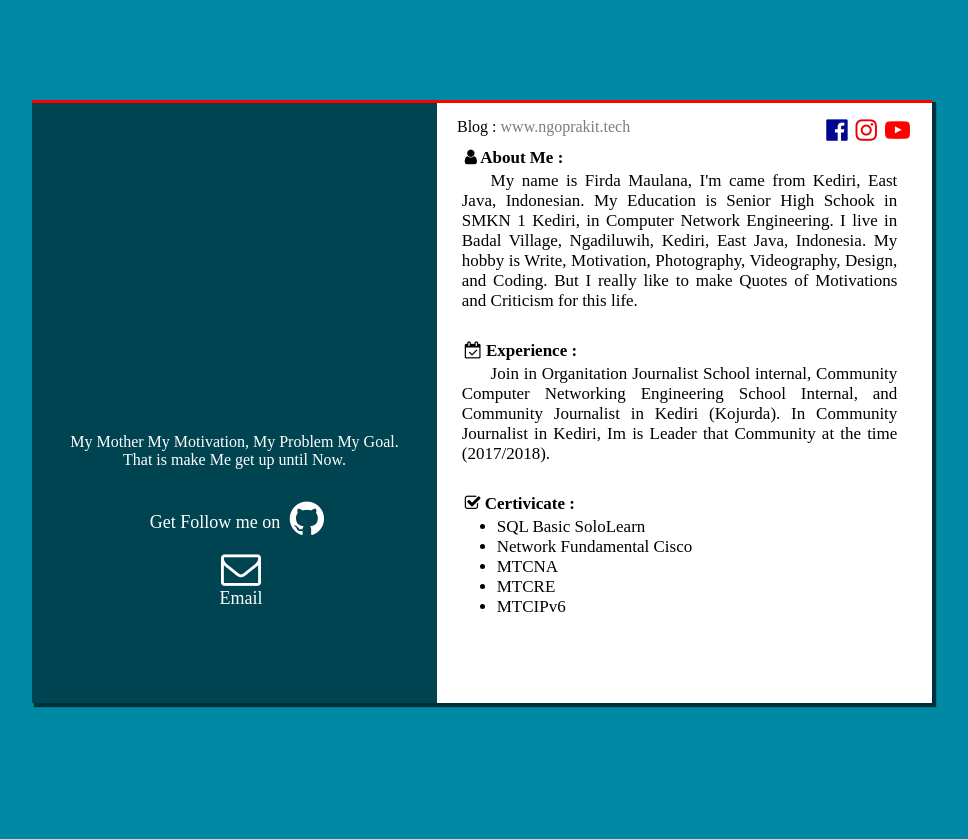
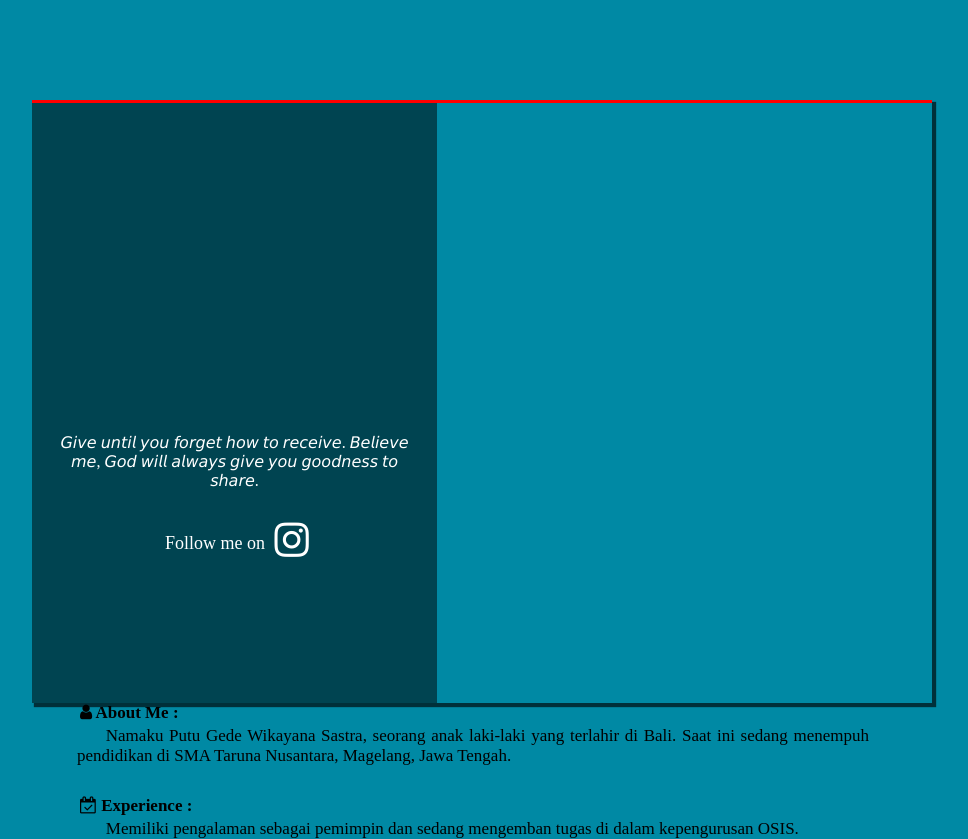
Before and after one commit to Code-With-Reza/Wika, a plain HTML site: page index.html in a window 1280 px wide. Shown: the whole page, without its empty margins (158-1126 px from the left). Before the commit the page ends 800 px from the top, so only its background shows below. Drawn offline with Linux system fonts and the light colour scheme.

Commit message:
Update index.html

```diff
--- a/index.html
+++ b/index.html
@@ -1,5 +1,5 @@
 <!DOCTYPE html>
-<html>
+<html lang="id">
 <head>
 	<meta name="viewport" content="width=device-width, initial-scale=1.0">
 	<link rel="stylesheet" href="https://cdnjs.cloudflare.com/ajax/libs/font-awesome/4.7.0/css/font-awesome.min.css">
@@ -11,39 +11,22 @@
 		<div class="left">
 			<div class="filter">
 				<div class="profile"></div>
-				<div class="desc"> My Mother My Motivation, My Problem My Goal. That is make Me get up until Now. </div>
-				<div class="sub-desc"> Get Follow me on <a href="https://github.com/twr29"> <i class="fa fa-github" style="font-size: 40px;"></i></a>
-					<div class="email">
-						<a href="mailto:firdamaulana98@gmail.com "><i class="fa fa-envelope-o"> <div style="font-size: 18px;">Email</div> </i></a>
-				</div>
+				<div class="desc"> 𝘎𝘪𝘷𝘦 𝘶𝘯𝘵𝘪𝘭 𝘺𝘰𝘶 𝘧𝘰𝘳𝘨𝘦𝘵 𝘩𝘰𝘸 𝘵𝘰 𝘳𝘦𝘤𝘦𝘪𝘷𝘦. 𝘉𝘦𝘭𝘪𝘦𝘷𝘦 𝘮𝘦, 𝘎𝘰𝘥 𝘸𝘪𝘭𝘭 𝘢𝘭𝘸𝘢𝘺𝘴 𝘨𝘪𝘷𝘦 𝘺𝘰𝘶 𝘨𝘰𝘰𝘥𝘯𝘦𝘴𝘴 𝘵𝘰 𝘴𝘩𝘢𝘳𝘦. </div>
+				<div class="sub-desc"> Follow me on <a href="https://www.instagram.com/wikayanasastra/"> <i class="fa fa-instagram" style="font-size: 40px;"></i></a>
 				</div>
 			</div>
 		</div>
-		<div class="right">
-			<div class="social"><a href="https://facebook.com/firda.maulana.94"> <i class="fa fa-facebook-official" style="font-size:25px;text-decoration: none;color: #000892;padding: 0 2px;"></i></a> <a href="https://www.instagram.com/aln_tksdr"> <i class="fa fa-instagram" style="font-size:25px;text-decoration: none;color: #EA0000;padding: 0 2px;"></i></a> <a href="https://www.youtube.com/channel/UC1jjfwcupTUg4q_rSn25Z9w"> <i class="fa fa-youtube-play" style="font-size:25px;text-decoration: none;color: #FF0000;padding: 0 2px;"></i></a>
-			</div>
-			<div class="web"> Blog : <a style="text-decoration: none;color: #7D7D7D;" href="https://www.ngoprakit.tech"> www.ngoprakit.tech </a></div>
+
+
 			<div class="cont-cv">
 				<h1 class="tits-desc"> <i class="fa fa-user"></i> About Me : </h1>
-				<div class="isi"> My name is Firda Maulana, I'm came from Kediri, East Java, Indonesian. My Education is Senior High Schook in SMKN 1 Kediri, in Computer Network Engineering. I live in Badal Village, Ngadiluwih, Kediri, East Java, Indonesia. My hobby is Write, Motivation, Photography, Videography, Design, and Coding. But I really like to make Quotes of Motivations and Criticism for this life.</div>
+				<div class="isi"> Namaku Putu Gede Wikayana Sastra, seorang anak laki-laki yang terlahir di Bali. Saat ini sedang menempuh pendidikan di SMA Taruna Nusantara, Magelang, Jawa Tengah. </div>
 			</div>
 			<div class="cont-cv">
 				<h1 class="tits-desc"> <i class="fa fa-calendar-check-o"></i> Experience : </h1>
-				<div class="isi"> Join in Organitation Journalist School internal, Community Computer Networking Engineering School Internal, and Community Journalist in Kediri (Kojurda). In Community Journalist in Kediri, Im is Leader that Community at the time (2017/2018).</div>
+				<div class="isi"> Memiliki pengalaman sebagai pemimpin dan sedang mengemban tugas di dalam kepengurusan OSIS.</div>
 			</div>
-			<div class="cont-cv">
-				<h1 class="tits-desc"> <i class="fa fa-check-square-o"></i> Certivicate : </h1>
-				<div class="isi">
-					<ul>
-						<li>SQL Basic SoloLearn</li>
-						<li>Network Fundamental Cisco</li>
-						<li>MTCNA</li>
-						<li>MTCRE</li>
-						<li>MTCIPv6</li>
-					</ul>
-				</div>
+
 			</div>
-		</div>
-	</div>
 </body>
 </html>
```
